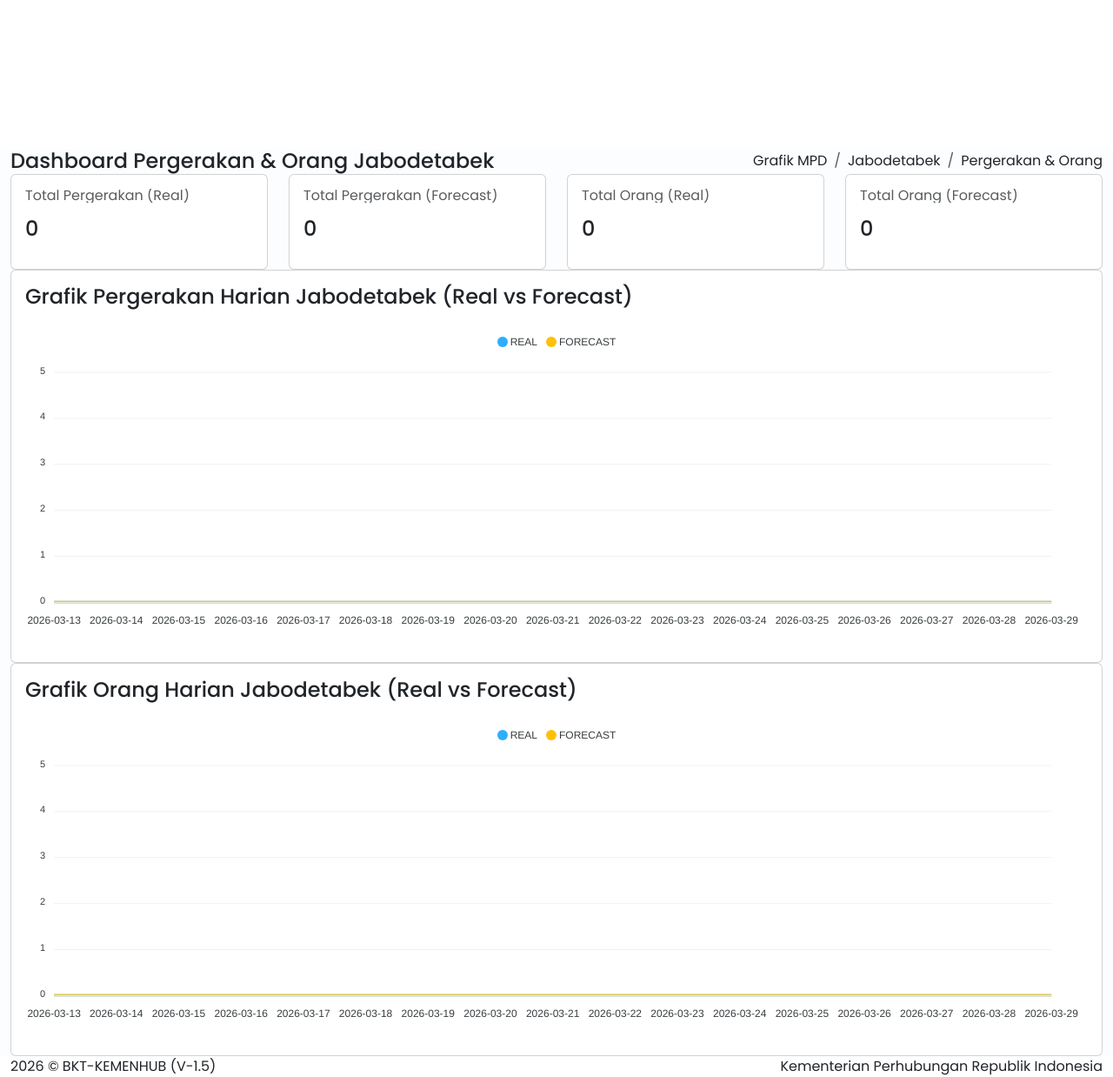
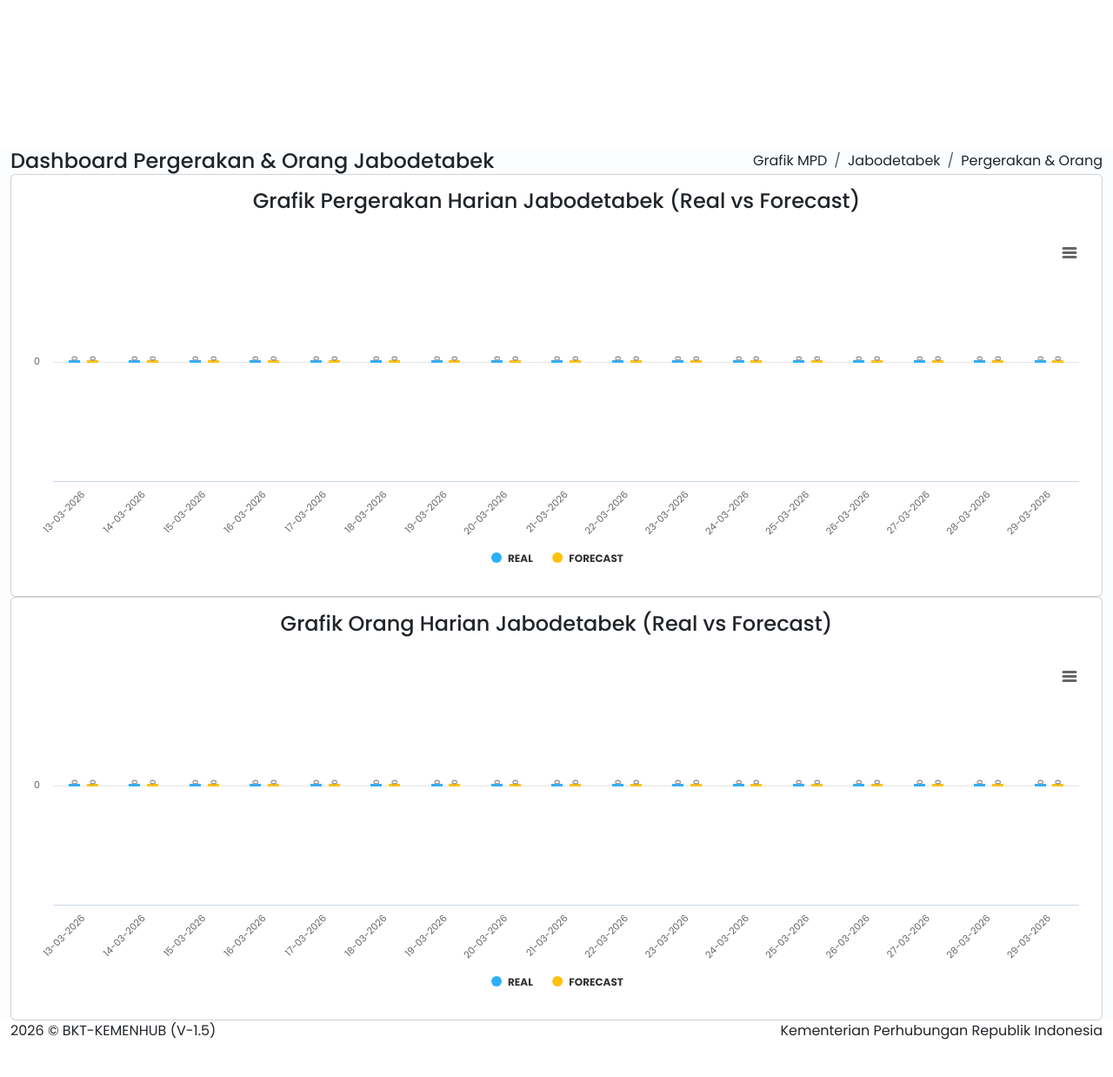
Before and after one commit to dafayape/mpd_angleb_2026, a Laravel app: page /grafik-mpd/jabodetabek/pergerakan-orang in a window 1280 px wide. Shown: the part 3452-4690 px from the top of the page at 87% size. After the commit the page ends 4647 px from the top, so only its background shows below. Run offline with Laravel 12, Linux system fonts and the light colour scheme; the visitor is signed in with stand-in values (Sample User, id 1); data that the repository does not hold is empty; style sheets or scripts are compiled from the project's sources; parts of the project's set-up code (start-up, migrations or seed data) failed here and were passed over; some libraries are stand-ins or nearby versions.

Commit message:
Update: Jabodetabek

```diff
--- a/resources/views/grafik-mpd/jabodetabek/pergerakan-orang.blade.php
+++ b/resources/views/grafik-mpd/jabodetabek/pergerakan-orang.blade.php
@@ -1,6 +1,15 @@
 @extends('layout.app')
 
 @section('title', $title)
+
+@push('css')
+<style>
+    .chart-container {
+        height: 400px;
+        width: 100%;
+    }
+</style>
+@endpush
 
 @section('content')
 <div class="row">
@@ -18,84 +27,27 @@
     </div>
 </div>
 
-<!-- INFO CARDS -->
+{{-- CHARTS ONLY (KPIs Removed per Request) --}}
+
 <div class="row">
-    <div class="col-xl-3 col-md-6">
-        <div class="card card-h-100">
+    {{-- CHART 1: PERGERAKAN HARIAN --}}
+    <div class="col-12">
+        <div class="card">
             <div class="card-body">
-                <div class="d-flex align-items-center">
-                    <div class="flex-grow-1">
-                        <span class="text-muted mb-3 lh-1 d-block text-truncate">Total Pergerakan (Real)</span>
-                        <h4 class="mb-3">
-                            <span class="counter-value" data-target="{{ $data['summary']['movement_real'] }}">0</span>
-                        </h4>
-                    </div>
-                </div>
-            </div>
-        </div>
-    </div>
-    <div class="col-xl-3 col-md-6">
-        <div class="card card-h-100">
-            <div class="card-body">
-                <div class="d-flex align-items-center">
-                    <div class="flex-grow-1">
-                        <span class="text-muted mb-3 lh-1 d-block text-truncate">Total Pergerakan (Forecast)</span>
-                        <h4 class="mb-3">
-                            <span class="counter-value" data-target="{{ $data['summary']['movement_forecast'] }}">0</span>
-                        </h4>
-                    </div>
-                </div>
-            </div>
-        </div>
-    </div>
-    <div class="col-xl-3 col-md-6">
-        <div class="card card-h-100">
-            <div class="card-body">
-                <div class="d-flex align-items-center">
-                    <div class="flex-grow-1">
-                        <span class="text-muted mb-3 lh-1 d-block text-truncate">Total Orang (Real)</span>
-                        <h4 class="mb-3">
-                            <span class="counter-value" data-target="{{ $data['summary']['people_real'] }}">0</span>
-                        </h4>
-                    </div>
-                </div>
-            </div>
-        </div>
-    </div>
-    <div class="col-xl-3 col-md-6">
-        <div class="card card-h-100">
-            <div class="card-body">
-                <div class="d-flex align-items-center">
-                    <div class="flex-grow-1">
-                        <span class="text-muted mb-3 lh-1 d-block text-truncate">Total Orang (Forecast)</span>
-                        <h4 class="mb-3">
-                            <span class="counter-value" data-target="{{ $data['summary']['people_forecast'] }}">0</span>
-                        </h4>
-                    </div>
-                </div>
+                <h4 class="card-title mb-4 text-center">Grafik Pergerakan Harian Jabodetabek (Real vs Forecast)</h4>
+                <div id="chart-movement" dir="ltr" class="chart-container"></div>
             </div>
         </div>
     </div>
 </div>
 
-<!-- CHARTS -->
 <div class="row">
-    <!-- CHART 1: PERGERAKAN HARIAN -->
-    <div class="col-xl-12">
+    {{-- CHART 2: ORANG HARIAN --}}
+    <div class="col-12">
         <div class="card">
             <div class="card-body">
-                <h4 class="card-title mb-4">Grafik Pergerakan Harian Jabodetabek (Real vs Forecast)</h4>
-                <div id="chart-movement" class="apex-charts" dir="ltr"></div>
-            </div>
-        </div>
-    </div>
-
-    <!-- CHART 2: ORANG HARIAN -->
-    <div class="col-xl-12">
-        <div class="card">
-            <div class="card-body">
-                <h4 class="card-title mb-4">Grafik Orang Harian Jabodetabek (Real vs Forecast)</h4>
-                <div id="chart-people" class="apex-charts" dir="ltr"></div>
+                <h4 class="card-title mb-4 text-center">Grafik Orang Harian Jabodetabek (Real vs Forecast)</h4>
+                <div id="chart-people" dir="ltr" class="chart-container"></div>
             </div>
         </div>
     </div>
@@ -103,43 +55,98 @@
 @endsection
 
 @push('scripts')
-<script src="{{ asset('assets/libs/apexcharts/apexcharts.min.js') }}"></script>
+<script src="https://code.highcharts.com/highcharts.js"></script>
+<script src="https://code.highcharts.com/modules/exporting.js"></script>
+<script src="https://code.highcharts.com/modules/accessibility.js"></script>
+
 <script>
     document.addEventListener('DOMContentLoaded', function() {
-        const dates = @json($data['dates']);
+        const data = @json($data);
+        const dates = data.dates || [];
 
-        // Common Options
+        // Common Highcharts Options (Matched with Nasional Pergerakan)
         const commonOptions = {
-            chart: {
-                height: 350,
-                type: 'line',
-                zoom: { enabled: false },
-                toolbar: { show: false }
+            chart: { type: 'column' },
+            title: { text: undefined },
+            xAxis: {
+                categories: dates,
+                crosshair: true,
+                labels: {
+                    formatter: function() {
+                        // Robust Date Formatting (YYYY-MM-DD -> DD-MM-YYYY)
+                        if (typeof this.value !== 'string') return this.value;
+                        const parts = this.value.split('-');
+                        if(parts.length === 3) {
+                            return parts[2] + '-' + parts[1] + '-' + parts[0];
+                        }
+                        return this.value;
+                    }
+                }
             },
-            stroke: { width: [3, 3], curve: 'smooth' },
-            xaxis: { categories: dates },
+            yAxis: {
+                min: 0,
+                title: { text: null },
+                labels: {
+                    formatter: function() {
+                        if(this.value >= 1000000) return (this.value / 1000000).toFixed(1) + 'M';
+                        if(this.value >= 1000) return (this.value / 1000).toFixed(0) + 'k';
+                        return this.value;
+                    }
+                }
+            },
             tooltip: {
-                y: { formatter: function (val) { return val.toLocaleString('id-ID'); } }
+                headerFormat: '<span style="font-size:10px">{point.key}</span><table>',
+                pointFormat: '<tr><td style="color:{series.color};padding:0">{series.name}: </td>' +
+                    '<td style="padding:0"><b>{point.y:,.0f}</b></td></tr>',
+                footerFormat: '</table>',
+                shared: true,
+                useHTML: true
             },
-            grid: { borderColor: '#f1f1f1' },
-            legend: { position: 'top' }
+            plotOptions: {
+                column: {
+                    pointPadding: 0.2,
+                    borderWidth: 0,
+                    minPointLength: 3,
+                    dataLabels: {
+                        enabled: true,
+                        rotation: -90,
+                        color: '#999',
+                        align: 'right',
+                        format: '{point.y:,.0f}',
+                        y: -5,
+                        style: {
+                            fontSize: '9px',
+                            fontFamily: 'Verdana, sans-serif',
+                            textOutline: 'none'
+                        }
+                    }
+                }
+            },
+            credits: { enabled: false },
+            legend: {
+                align: 'center',
+                verticalAlign: 'bottom',
+                layout: 'horizontal'
+            }
         };
 
         // Render Movement Chart
-        const optionsMov = {
-            ...commonOptions,
-            series: @json($data['chart_movement']),
-            colors: ['#2caffe', '#fec107']
-        };
-        new ApexCharts(document.querySelector("#chart-movement"), optionsMov).render();
+        Highcharts.chart('chart-movement', Highcharts.merge(commonOptions, {
+            series: data.chart_movement.map(s => ({
+                name: s.name,
+                data: s.data,
+                color: s.color
+            }))
+        }));
 
         // Render People Chart
-        const optionsPpl = {
-            ...commonOptions,
-            series: @json($data['chart_people']),
-            colors: ['#2caffe', '#fec107']
-        };
-        new ApexCharts(document.querySelector("#chart-people"), optionsPpl).render();
+        Highcharts.chart('chart-people', Highcharts.merge(commonOptions, {
+            series: data.chart_people.map(s => ({
+                name: s.name,
+                data: s.data,
+                color: s.color
+            }))
+        }));
     });
 </script>
 @endpush
```
